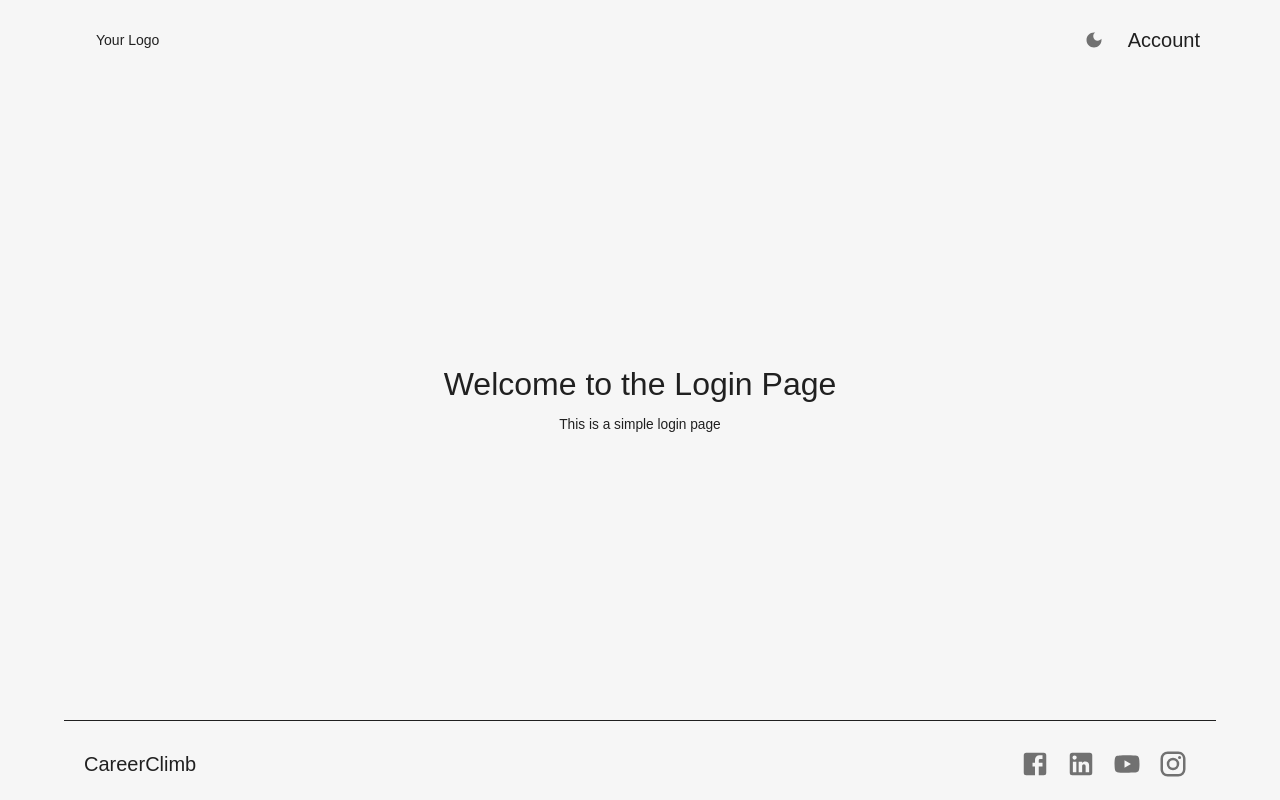
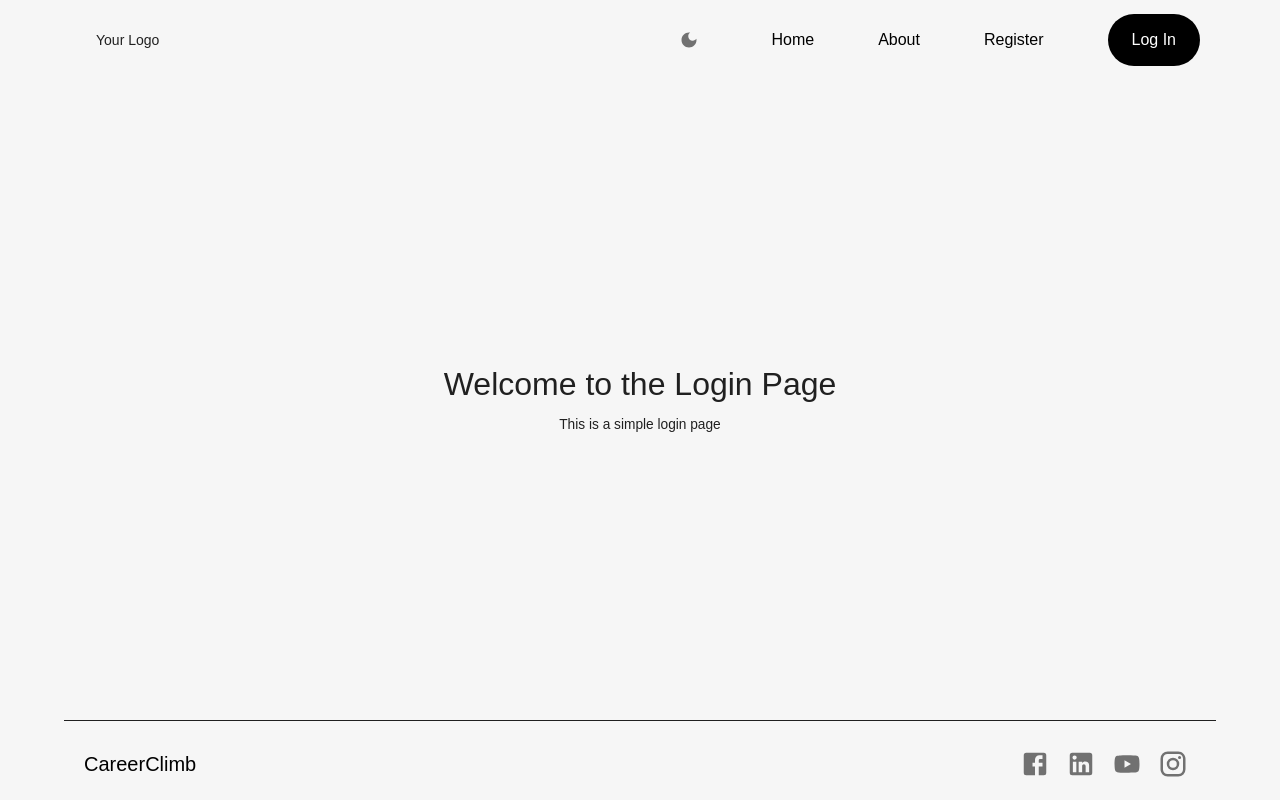
Before and after one commit to CareerClimb/CareerClimb, a React (Create React App) app in the folder client/: page / in a window 1280 px wide. Built offline with nearby package versions, Linux system fonts and the light colour scheme.

Commit message:
Dev 2.0.8 and 2.0.9 Top and Bottom Bars Edited

```diff
--- a/client/src/scenes/bottomBar/index.jsx
+++ b/client/src/scenes/bottomBar/index.jsx
@@ -8,14 +8,9 @@ import {
     useMediaQuery,
 } from "@mui/material";
 import {
-    DarkMode,
-    LightMode,
     Menu,
     Close
 } from "@mui/icons-material";
-import { useDispatch, useSelector } from "react-redux";
-import { setMode, setLogout } from "state";
-import { useNavigate } from "react-router-dom";
 import InstagramIcon from '@mui/icons-material/Instagram';
 import LinkedInIcon from '@mui/icons-material/LinkedIn';
 import FacebookIcon from '@mui/icons-material/Facebook';
@@ -24,10 +19,7 @@ import YouTubeIcon from '@mui/icons-material/YouTube';
 const BottomBar = () => {
     const theme = useTheme();
     const isMobile = useMediaQuery(theme.breakpoints.down("md"));
-    const dispatch = useDispatch();
-    const user = useSelector((state) => state.user);
     const [open, setOpen] = useState(false);
-    const navigate = useNavigate();
 
     return (
         <Box
@@ -58,7 +50,7 @@ const BottomBar = () => {
                             {open ? <Close /> : <Menu />}
                         </IconButton>
                     ) : null}
-                    <Typography variant="h6" component="div" fontSize={20}>
+                    <Typography variant="h6" component="div" sx={{fontSize: 20, color: theme.palette.mode === "light" ? 'black' : 'white'}}>
                         CareerClimb
                     </Typography>
                 </Box>
--- a/client/src/scenes/topBar/index.jsx
+++ b/client/src/scenes/topBar/index.jsx
@@ -4,7 +4,7 @@ import {
     IconButton,
     Typography,
     useTheme,
-    useMediaQuery,
+    useMediaQuery
 } from "@mui/material";
 import {
     DarkMode,
@@ -22,6 +22,7 @@ const TopBar = () => {
     const dispatch = useDispatch();
     const [open, setOpen] = useState(false);
     const navigate = useNavigate();
+
 
     return (
         <Box
@@ -48,18 +49,54 @@ const TopBar = () => {
                     Your Logo
                 </Typography>
             </Box>
-            <Box display="flex" alignItems="center">
+            <Box display="flex" alignItems="center" sx={{ gap: '48px',
+                                                          color: theme.palette.mode === "light" ? 'black' : 'white'}}>
                 <IconButton onClick={() => dispatch(setMode())} sx={{ fontSize: 20 }}>
                     {theme.palette.mode === "light" ? <DarkMode fontSize="inherit" /> : <LightMode fontSize="inherit" />}
                 </IconButton>
                 <Box
-                    onClick={() => navigate('/account')} // Change the path as needed
+                    onClick={() => navigate('/home')}
                     sx={{ ml: 2, cursor: 'pointer' }}
                 >
-                    <Typography variant="h6" sx={{ fontSize: '1.25rem' }}>
-                        Account
+                    <Typography variant="h6" sx={{ fontSize: '1rem'}}>
+                        Home
                     </Typography>
                 </Box>
+                <Box
+                    onClick={() => navigate('/about')}
+                    sx={{ ml: 2, cursor: 'pointer' }}
+                >
+                    <Typography variant="h6" sx={{ fontSize: '1rem'}}>
+                        About
+                    </Typography>
+                </Box>
+                <Box
+                    onClick={() => navigate('/register')}
+                    sx={{ ml: 2, cursor: 'pointer'}}
+                >
+                    <Typography variant="h6" sx={{ fontSize: '1rem'}}>
+                        Register
+                    </Typography>
+                </Box>
+                <Box
+                    onClick={() => navigate('/login')}
+                    sx={{
+                        ml: 2,
+                        cursor: 'pointer',
+                        fontSize: '1rem',
+                        borderRadius: 50,
+                        padding: "14px 24px",
+                        color: theme.palette.mode === "light" ? 'white' : 'black',
+                        backgroundColor: theme.palette.mode === "light" ? 'black' : 'white',
+                        "&:hover": {
+                            backgroundColor: theme.palette.mode === "light" ? 'gray' : 'lightgray',
+                        }
+                    }}
+                    variant="contained"
+                >
+                    Log In
+                </Box>
+
             </Box>
         </Box>
     );
```
